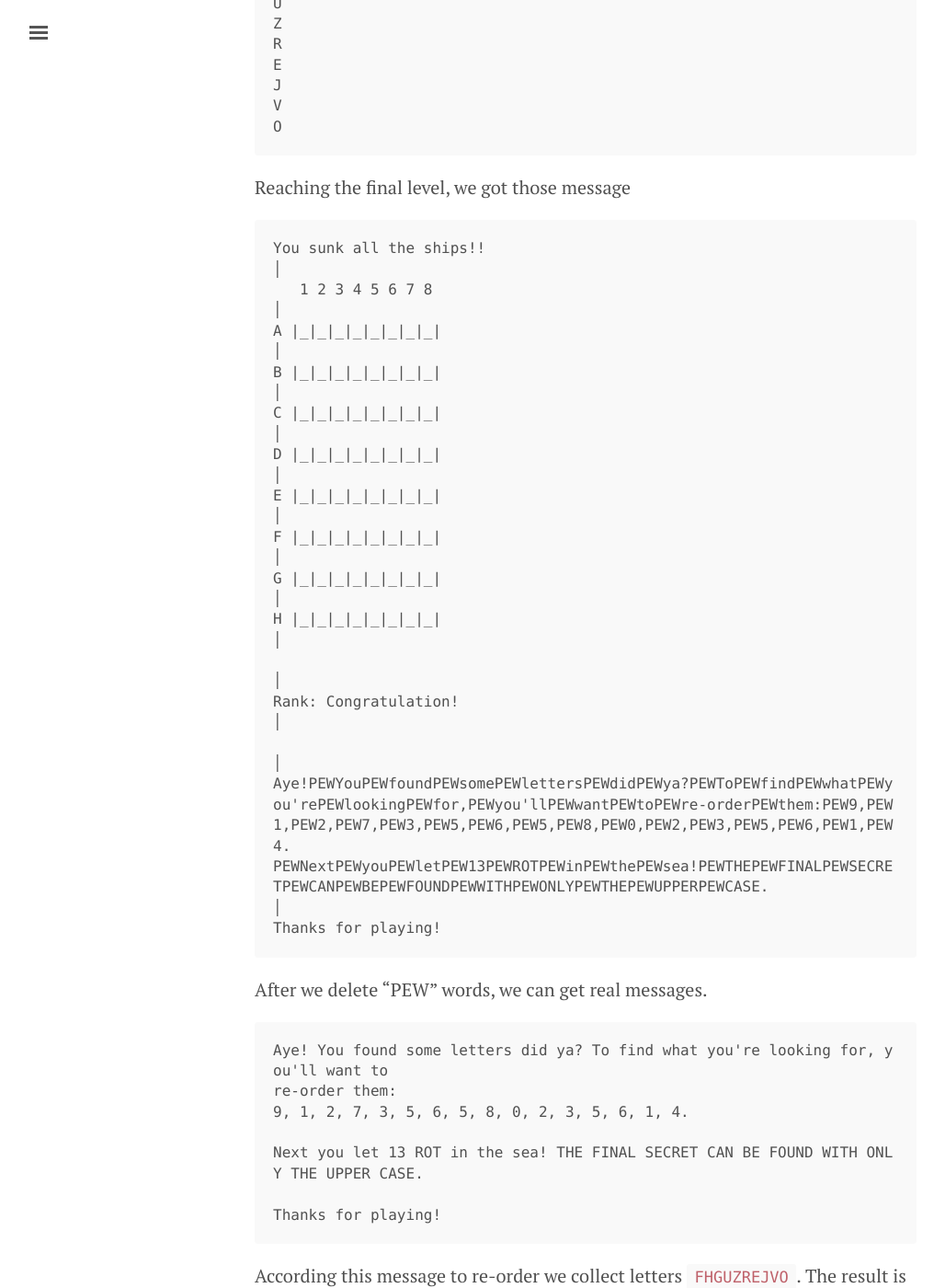
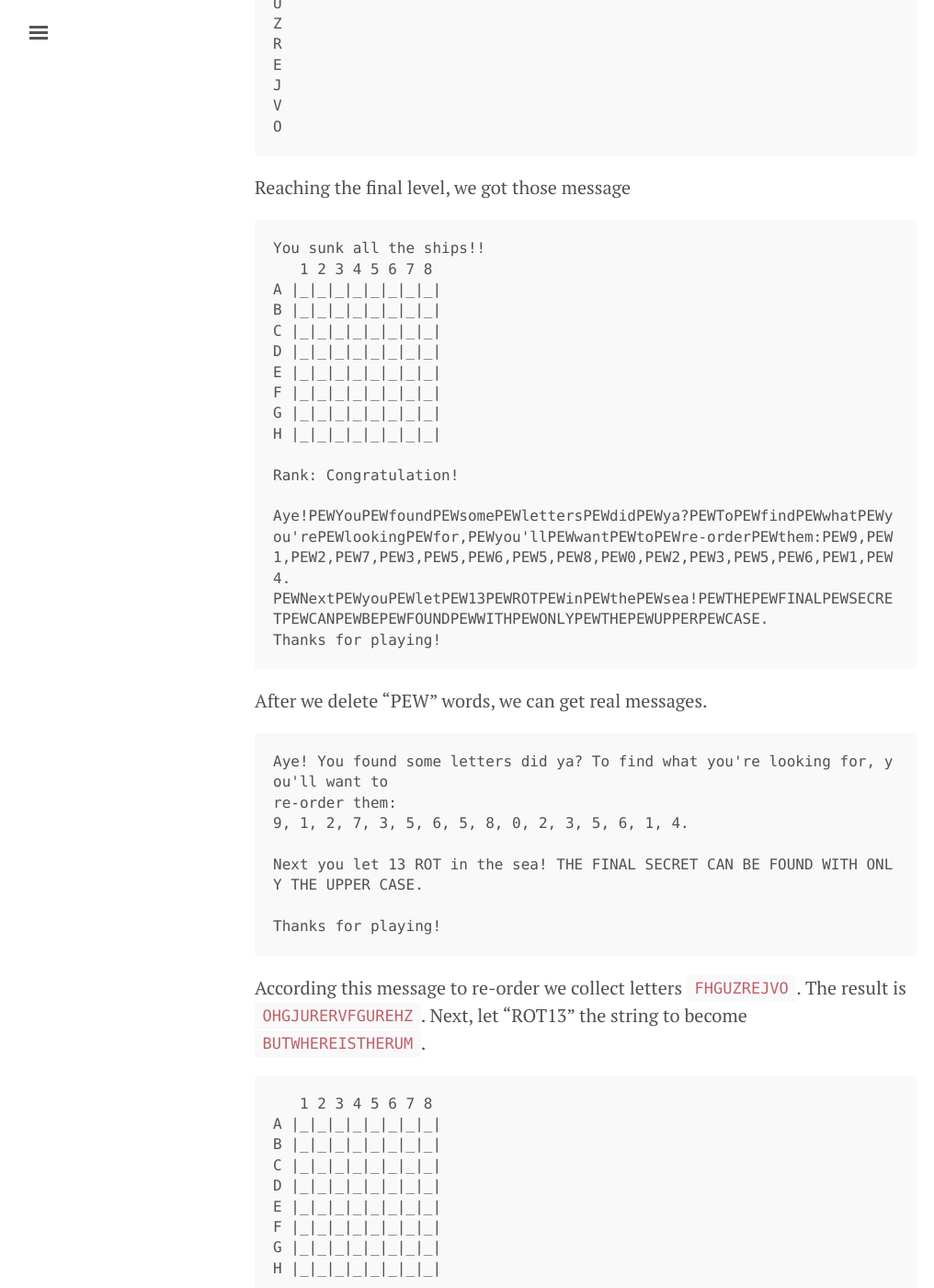
Before and after one commit to 0x000050/0x000050.github.io, a Jekyll site: the page built from _posts/2018-05-24-2017 Flare-On #5 pewpewboat.md, in a window 1280 px wide and 1400 px high, scrolled down 2806 px. Shown: the whole window at 92% size, without its empty margins (3-1019 px from the left). Built offline with Jekyll 4.4.1, drawn with Linux system fonts in a browser that asks for light colours; nearby versions of some CDN libraries.

````diff
--- a/_config.yml
+++ b/_config.yml
@@ -1,6 +1,6 @@
 # Permalinks
 # Use of `relative_permalinks` ensures post links from the index work properly.
-permalink:           pretty
+# permalink:           pretty   disable for paginate
 #relative_permalinks: true
 
 # Setup
@@ -9,7 +9,7 @@ tagline:             'Security Project'
 description:         'Lynn Wu'
 url:                 http://0x00.tw
 baseurl:             ''
-paginate:            5
+paginate:            15
 paginate_path:       "blog/page:num"
 
 # About/contact
--- a/_posts/2018-05-24-2017 Flare-On #5 pewpewboat.md
+++ b/_posts/2018-05-24-2017 Flare-On #5 pewpewboat.md
@@ -100,21 +100,21 @@ O
 ```
 Reaching the final level, we got those message
 ```
-You sunk all the ships!!                                                                                                                                                                                          │
-   1 2 3 4 5 6 7 8                                                                                                                                                                                                │
-A |_|_|_|_|_|_|_|_|                                                                                                                                                                                               │
-B |_|_|_|_|_|_|_|_|                                                                                                                                                                                               │
-C |_|_|_|_|_|_|_|_|                                                                                                                                                                                               │
-D |_|_|_|_|_|_|_|_|                                                                                                                                                                                               │
-E |_|_|_|_|_|_|_|_|                                                                                                                                                                                               │
-F |_|_|_|_|_|_|_|_|                                                                                                                                                                                               │
-G |_|_|_|_|_|_|_|_|                                                                                                                                                                                               │
-H |_|_|_|_|_|_|_|_|                                                                                                                                                                                               │
-                                                                                                                                                                                                                  │
-Rank: Congratulation!                                                                                                                                                                                             │
-                                                                                                                                                                                                                  │
+You sunk all the ships!!
+   1 2 3 4 5 6 7 8
+A |_|_|_|_|_|_|_|_|
+B |_|_|_|_|_|_|_|_|
+C |_|_|_|_|_|_|_|_|
+D |_|_|_|_|_|_|_|_|
+E |_|_|_|_|_|_|_|_|
+F |_|_|_|_|_|_|_|_|
+G |_|_|_|_|_|_|_|_|
+H |_|_|_|_|_|_|_|_|
+
+Rank: Congratulation!
+
 Aye!PEWYouPEWfoundPEWsomePEWlettersPEWdidPEWya?PEWToPEWfindPEWwhatPEWyou'rePEWlookingPEWfor,PEWyou'llPEWwantPEWtoPEWre-orderPEWthem:PEW9,PEW1,PEW2,PEW7,PEW3,PEW5,PEW6,PEW5,PEW8,PEW0,PEW2,PEW3,PEW5,PEW6,PEW1,PEW4.
-PEWNextPEWyouPEWletPEW13PEWROTPEWinPEWthePEWsea!PEWTHEPEWFINALPEWSECRETPEWCANPEWBEPEWFOUNDPEWWITHPEWONLYPEWTHEPEWUPPERPEWCASE.                                                                                  │
+PEWNextPEWyouPEWletPEW13PEWROTPEWinPEWthePEWsea!PEWTHEPEWFINALPEWSECRETPEWCANPEWBEPEWFOUNDPEWWITHPEWONLYPEWTHEPEWUPPERPEWCASE.
 Thanks for playing!
 ```
 
````
Also changed, not shown: 6 other files.
